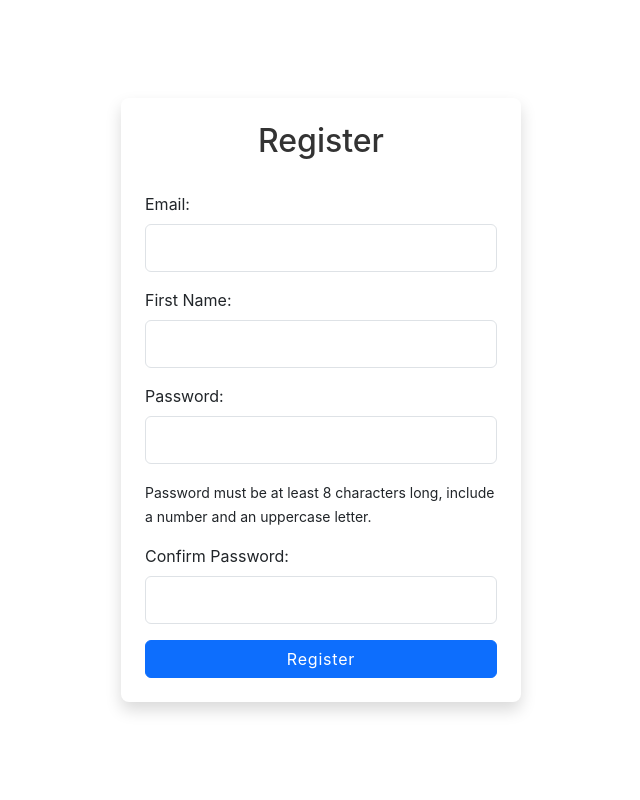
After one commit to pellecarlen/Weight-Sharpa, a Flask app: page /register in a window 1280 px wide. The commit adds this page. Shown: the whole page, without its empty margins (319-959 px from the left). Run offline with Flask 3, Linux system fonts and the light colour scheme; some libraries are stand-ins or nearby versions.

Commit message:
Broken code. Starting all over.

```diff
--- a/main.py
+++ b/main.py
@@ -1,31 +1,107 @@
 import os
-from flask import Flask, render_template, redirect, url_for
+import requests
+from flask import Flask, render_template, request, redirect, url_for, flash, session
+from google.cloud import secretmanager
+import firebase_admin
+from firebase_admin import credentials, auth, firestore
 
+# Initialize Flask app
 app = Flask(__name__)
 
-# Necessary to keep user sessions
-app.secret_key = os.getenv('FLASK_SECRET_KEY', 'default_fallback_secret_key')
+# Function to retrieve secrets from Google Cloud Secret Manager
+def get_secret(secret_name):
+    """Retrieve a secret value from Google Cloud Secret Manager."""
+    client = secretmanager.SecretManagerServiceClient()
+    project_id = os.getenv('GOOGLE_CLOUD_PROJECT')
+    name = f"projects/{project_id}/secrets/{secret_name}/versions/latest"
+    response = client.access_secret_version(request={"name": name})
+    return response.payload.data.decode('UTF-8')
 
-# Routes for login and logout
-@app.route('/login')
+# Use secret to set Flask secret key
+app.secret_key = get_secret('FLASK_SECRET_KEY')
+
+# Initialize Firebase Admin SDK with Application Default Credentials
+firebase_admin.initialize_app(credentials.ApplicationDefault())
+db = firestore.client()
+
+@app.route('/login', methods=['GET', 'POST'])
 def login():
+    if request.method == 'POST':
+        email = request.form['email']
+        password = request.form['password']
+        api_key = get_secret('FIREBASE_API_KEY')  # Retrieve API key from Secret Manager
+
+        # Firebase REST API endpoint for verifying user password
+        url = f"https://identitytoolkit.googleapis.com/v1/accounts:signInWithPassword?key={api_key}"
+        headers = {'Content-Type': 'application/json'}
+        data = {
+            'email': email,
+            'password': password,
+            'returnSecureToken': True
+        }
+        response = requests.post(url, json=data, headers=headers)
+        user_info = response.json()
+
+        print("API Response:", user_info)  # Log the response from Firebase
+
+        if response.status_code == 200:
+            if not user_info.get('emailVerified', False):  # Safe check for email verification
+                flash('Please verify your email address.')
+                return redirect(url_for('login'))
+            session['user_id'] = user_info['localId']
+            return redirect(url_for('home'))
+        else:
+            flash('Invalid credentials or user not found.')
     return render_template('login.html')
+
+@app.route('/register', methods=['GET', 'POST'])
+def register():
+    if request.method == 'POST':
+        email = request.form['email']
+        firstname = request.form['firstname']
+        password = request.form['password']
+        confirm_password = request.form['confirm-password']
+
+        if password != confirm_password:
+            flash('Passwords do not match.')
+            return redirect(url_for('register'))
+
+        try:
+            user_record = auth.create_user(
+                email=email,
+                password=password,
+                display_name=firstname
+            )
+            auth.send_email_verification(user_record.uid)
+
+            # Store additional user information in Firestore
+            user_data = {
+                'uid': user_record.uid,
+                'firstname': firstname,
+                'email_verified': False
+            }
+            db.collection('userData').document(user_record.uid).set(user_data)
+
+            flash('Registration successful. Please check your email to verify your account.')
+            return redirect(url_for('login'))
+        except firebase_admin.exceptions.FirebaseError as e:
+            flash(f'Error registering user: {str(e)}')
+            return redirect(url_for('register'))
+
+    return render_template('register.html')
 
 @app.route('/logout')
 def logout():
-    # This should clear the session handled by Firebase Authentication
+    session.clear()
     return redirect(url_for('login'))
 
-@app.route('/register')
-def register():
-    # Registration can be handled directly by Firebase Authentication on the client-side
-    return render_template('register.html')
-
-# Home page that requires login
 @app.route('/')
 def home():
-    return render_template('index.html')
+    user_id = session.get('user_id')
+    if user_id:
+        user = auth.get_user(user_id)
+        return render_template('index.html', user=user)
+    return redirect(url_for('login'))
 
 if __name__ == '__main__':
-    # Configuring the server to listen on all public addresses on port 8080
     app.run(host='0.0.0.0', port=8080, debug=True)
--- a/static/css/style.css
+++ b/static/css/style.css
@@ -5,9 +5,6 @@ html, body {
   padding: 0;
   font-family: -apple-system, BlinkMacSystemFont, 'Segoe UI', Roboto, 'Helvetica Neue', Arial, sans-serif;
 }
-
-body { display: none; /* Hide body content until auth state is confirmed */ }
-
 
 .full-center {
   display: flex;
@@ -49,3 +46,7 @@ button {
 button:hover {
   opacity: 0.9;
 }
+
+.alert p {
+  margin: 0; /* Remove margins to eliminate visual line breaks */
+}
--- a/static/js/auth-display.js
+++ /dev/null
@@ -1,3 +0,0 @@
-document.addEventListener('DOMContentLoaded', () => {
-    document.body.style.display = 'block';
-});
--- a/static/js/auth.js
+++ b/static/js/auth.js
@@ -1,26 +1,6 @@
-// Initialize Firebase
-firebase.initializeApp({
-    apiKey: "AIzaSyCQiubOrlJYxF3U2Cqd9otCDsS6ISXVmYI",
-    authDomain: "weight-sharpa-app.firebaseapp.com",
-    projectId: "weight-sharpa-app",
-    storageBucket: "weight-sharpa-app.appspot.com",
-    messagingSenderId: "87756158274",
-    appId: "1:87756158274:web:045603802248c1875084db",
-    measurementId: "G-MQFK0940LY"
-});
+// Script for managing user authentication state and redirections.
 
-// Redirect unauthenticated users to the login page
-firebase.auth().onAuthStateChanged((user) => {
-    if (user) {
-        // User is signed in, show the content
-        document.body.style.display = 'block';
-    } else {
-        // User is not signed in
-        window.location.href = '/login'; // Redirecting to login page
-    }
-});
-
-// Sign up new users
+// Sign up new users and handle redirection after successful registration.
 function signUp(email, password) {
     firebase.auth().createUserWithEmailAndPassword(email, password)
         .then((userCredential) => {
@@ -32,7 +12,7 @@ function signUp(email, password) {
         });
 }
 
-// Sign in existing users
+// Sign in existing users and handle redirection after successful login.
 function signIn(email, password) {
     firebase.auth().signInWithEmailAndPassword(email, password)
         .then((userCredential) => {
@@ -44,7 +24,7 @@ function signIn(email, password) {
         });
 }
 
-// Send password reset email
+// Send a password reset email to the provided email address.
 function sendPasswordReset(email) {
     firebase.auth().sendPasswordResetEmail(email)
         .then(() => {
--- /dev/null
+++ b/static/js/firebase-config.js
@@ -0,0 +1,12 @@
+// Your web app's Firebase configuration
+var firebaseConfig = {
+    apiKey: "{{ FIREBASE_API_KEY }}",
+    authDomain: "{{ FIREBASE_AUTH_DOMAIN }}",
+    projectId: "{{ FIREBASE_PROJECT_ID }}",
+    storageBucket: "{{ FIREBASE_STORAGE_BUCKET }}",
+    messagingSenderId: "{{ FIREBASE_MESSAGING_SENDER_ID }}",
+    appId: "{{ FIREBASE_APP_ID }}"
+};
+
+// Initialize Firebase
+firebase.initializeApp(firebaseConfig);
--- /dev/null
+++ b/templates/base.html
@@ -0,0 +1,31 @@
+<!DOCTYPE html>
+<html lang="en">
+<head>
+    <meta charset="UTF-8">
+    <meta name="viewport" content="width=device-width, initial-scale=1.0">
+    <title>{% block title %}{% endblock %}</title>
+    <link rel="stylesheet" href="{{ url_for('static', filename='css/bootstrap.min.css') }}">
+    <link rel="stylesheet" href="{{ url_for('static', filename='css/style.css') }}">
+    <link rel="icon" type="image/png" href="{{ url_for('static', filename='images/logo.png') }}">
+
+    <!-- Firebase App (the core Firebase SDK) is always required and must be listed first -->
+    <script src="https://www.gstatic.com/firebasejs/8.0.0/firebase-app.js"></script>
+    <!-- Add Firebase products that you want to use -->
+    <script src="https://www.gstatic.com/firebasejs/8.0.0/firebase-auth.js"></script>
+    <script src="{{ url_for('static', filename='js/firebase-config.js') }}"></script>
+</head>
+<body>
+    <header>
+        <!-- Navigation bar or other header content -->
+    </header>
+
+    {% block content %}
+    {% endblock %}
+
+    <footer>
+        <!-- Footer content if needed -->
+    </footer>
+
+    <script src="{{ url_for('static', filename='js/auth.js') }}"></script>
+</body>
+</html>
--- a/templates/register.html
+++ b/templates/register.html
@@ -8,21 +8,50 @@ Register
 <div class="container full-center">
     <div class="card shadow">
         <h2 class="card-title text-center">Register</h2>
-        <form action="" method="post" class="card-body">
+        <form id="registerForm" class="card-body">
+            <!-- Display flash messages -->
+            {% with messages = get_flashed_messages() %}
+                {% if messages %}
+                    <div class="alert alert-danger">
+                        {% for message in messages %}
+                            <p>{{ message }}</p>
+                        {% endfor %}
+                    </div>
+                {% endif %}
+            {% endwith %}
             <div class="mb-3">
-                <label for="username" class="form-label">Username:</label>
-                <input type="text" id="username" name="username" class="form-control" required>
+                <label for="email" class="form-label">Email:</label>
+                <input type="email" id="email" name="email" class="form-control"
+                       required pattern="[a-z0-9._%+-]+@[a-z0-9.-]+\.[a-z]{2,}$" title="Please enter a valid email address">
             </div>
             <div class="mb-3">
-                <label for="email" class="form-label">Email:</label>
-                <input type="email" id="email" name="email" class="form-control" required>
+                <label for="firstname" class="form-label">First Name:</label>
+                <input type="text" id="firstname" name="firstname" class="form-control"
+                       required pattern="[a-zA-Z0-9\u00C0-\u00FF_-]{1,25}" title="First name may only contain letters, numbers, underscores, and dashes. No spaces. Max 25 characters. Includes international characters like å, ä, ö.">
             </div>
             <div class="mb-3">
                 <label for="password" class="form-label">Password:</label>
-                <input type="password" id="password" name="password" class="form-control" required>
+                <input type="password" id="password" name="password" class="form-control"
+                       required pattern="(?=.*\d)(?=.*[A-Z]).{8,}" title="Password must be at least 8 characters long, include a number and an uppercase letter.">
+                <small>Password must be at least 8 characters long, include a number and an uppercase letter.</small>
+            </div>
+            <div class="mb-3">
+                <label for="confirm-password" class="form-label">Confirm Password:</label>
+                <input type="password" id="confirm-password" name="confirm-password" class="form-control"
+                       required title="Please confirm your password" oninput="check(this)">
+                <script language='javascript' type='text/javascript'>
+                    function check(input) {
+                        if (input.value != document.getElementById('password').value) {
+                            input.setCustomValidity('Password must match.');
+                        } else {
+                            input.setCustomValidity('');
+                        }
+                    }
+                </script>
             </div>
             <button type="submit" class="btn btn-primary w-100">Register</button>
         </form>
     </div>
 </div>
+<script src="/path/to/your/auth.js"></script>
 {% endblock %}
```
Also changed, not shown: app.yaml (+2 -14 lines), requirements.txt (+21 -1 lines), templates/index.html (+0 -11 lines), templates/login.html (+20 -3 lines), 5 other files.
